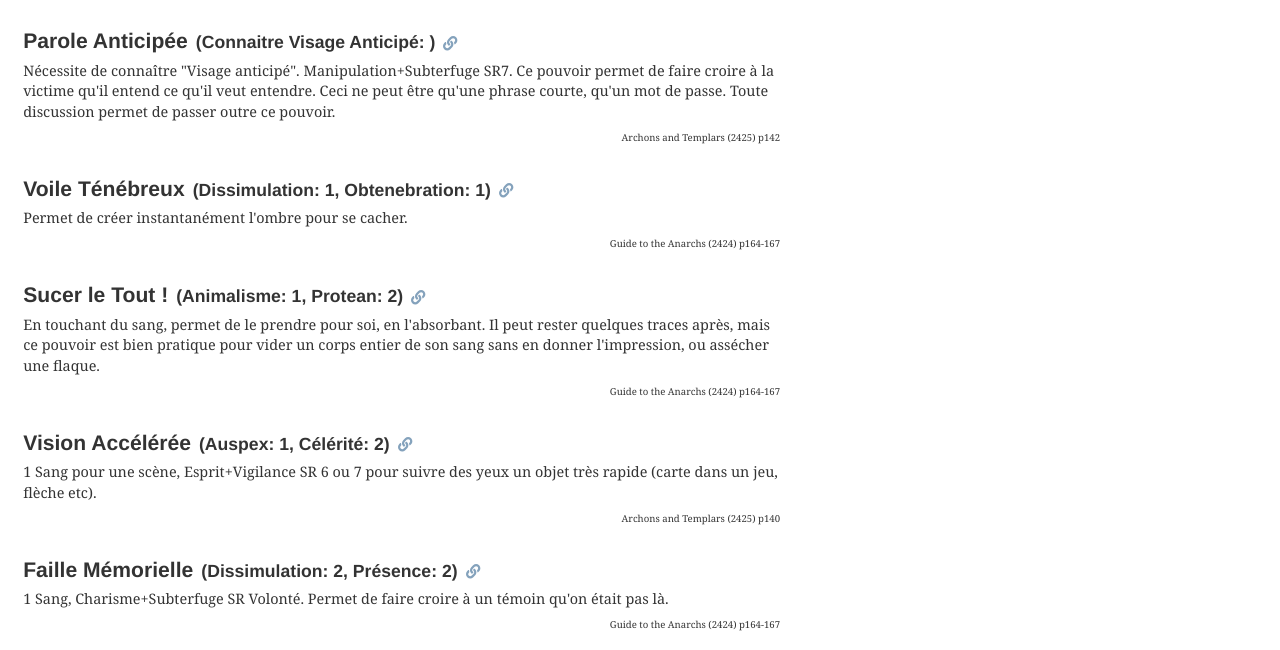
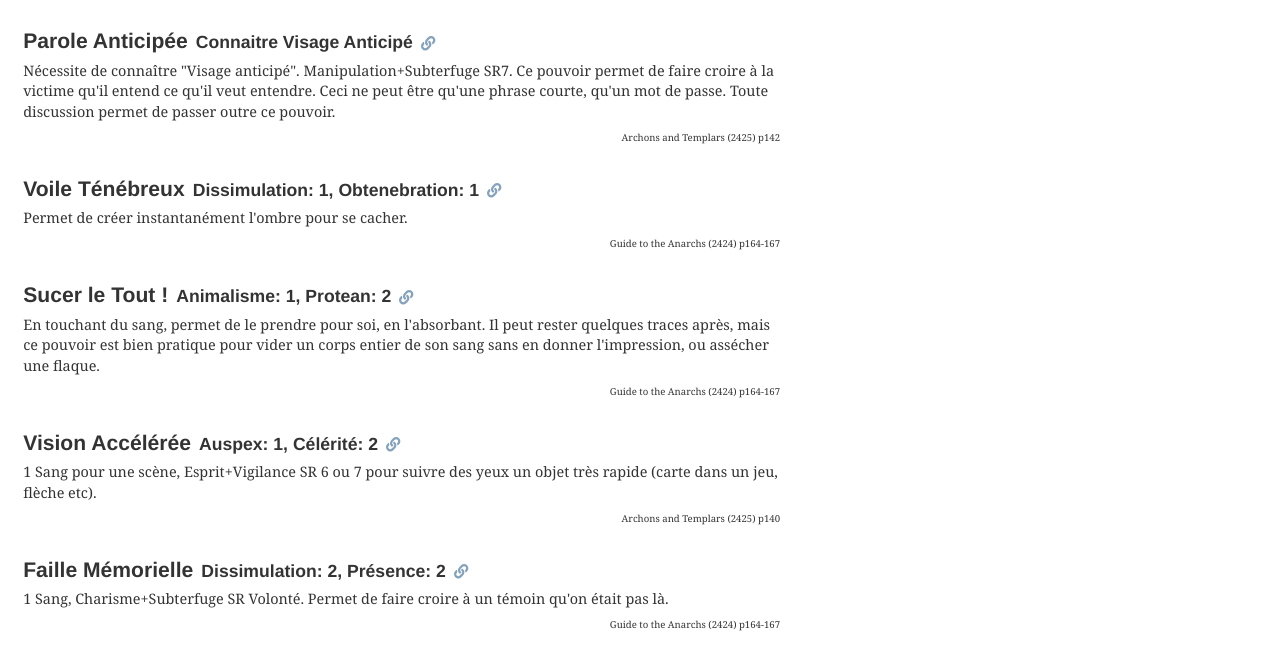
Before and after one commit to zaratan/vampire, a Gatsby site: page /combo in a window 1280 px wide. Shown: the part 150-800 px from the top of the page. Built offline with nearby package versions, Linux system fonts and the light colour scheme; Gatsby itself is replaced by a stand-in of ours; some packages are replaced by stand-ins of ours.

Commit message:
Adding Capado combo disc

```diff
--- a/src/components/ComboPower.jsx
+++ b/src/components/ComboPower.jsx
@@ -28,27 +28,57 @@ const Ou = styled.span`
   }
 `;
 
+const Extra = styled.span`
+  ::before {
+    content: ' et ';
+  }
+`;
+
 const RequirementsDiv = styled.div`
   padding-left: 0.5rem;
   display: inline;
   font-size: 1.1rem;
 `;
-
-const Requirements = ({ requirements }) => (
+const ExtraRequirements = ({ requirements, extraRequirements }) => {
+  if (requirements.length === 0) {
+    return (
+      <span>
+        {extraRequirements.map(extraReq => (
+          <span>{extraReq}</span>
+        ))}
+      </span>
+    );
+  }
+  return (
+    <Extra>
+      {extraRequirements.map(extraReq => (
+        <span>{extraReq}</span>
+      ))}
+    </Extra>
+  );
+};
+const Requirements = ({ requirements, extraRequirements }) => (
   <RequirementsDiv>
-    (
+    <span>
       {requirements
         .sort((a, b) => b.or[0].name - a.or[0].name)
         .map(requirement => (
           <Et>
             {requirement.or.map(req => (
               <Ou>
-              {req.name}: {req.level}
+                {req.name}
+                {req.subname && ` (${req.subname})`}: {req.level}
               </Ou>
             ))}
           </Et>
         ))}
-    )
+    </span>
+    {extraRequirements && (
+      <ExtraRequirements
+        requirements={requirements}
+        extraRequirements={extraRequirements}
+      />
+    )}
   </RequirementsDiv>
 );
 
@@ -59,7 +89,10 @@ const ComboPower = ({ power }) => {
     <Item key={power.name}>
       <Title ref={scrollRef} name={hash}>
         {power.name}
-        <Requirements requirements={power.requirements} />
+        <Requirements
+          requirements={power.requirements}
+          extraRequirements={power.extra_requirements}
+        />
         <a href={`#${hash}`} className="link">
           <LinkIcon icon="link" />
         </a>
--- a/src/data/disciplines_combo.json
+++ b/src/data/disciplines_combo.json
@@ -211,9 +211,8 @@
   },
   {
     "name": "Parole Anticipée",
-    "requirements": [
-      { "or": [{ "name": "Connaitre Visage Anticipé", "level": "" }] }
-    ],
+    "requirements": [],
+    "extra_requirements": ["Connaitre Visage Anticipé"],
     "source": "Archons and Templars (2425) p142",
     "description": [
       "Nécessite de connaître \"Visage anticipé\". Manipulation+Subterfuge SR7. Ce pouvoir permet de faire croire à la victime qu'il entend ce qu'il veut entendre. Ceci ne peut être qu'une phrase courte, qu'un mot de passe. Toute discussion permet de passer outre ce pouvoir."
@@ -759,5 +758,131 @@
       "Charisme+Manipulation SR Standard, démonstration de force (briser une table en chêne etc..). Les succès s'ajoutent à tout jet d'intimidation sur la personne qui a croisé le regard du personnage lors de sa démonstration ou juste après.",
       "Ce pouvoir perd son effet s'il est trop utilisé : 1/2 effet si plus deux fois par mois, 1/4 effet si 3 fois par mois. Au delà, tout le monde devient accoutumé à ces démonstrations, donc il n'y a plus d'effet."
     ]
+  },
+  {
+    "name": "Fontaine d'humeurs malignes",
+    "requirements": [
+      { "or": [{ "name": "Puissance", "level": " 2" }] },
+      {
+        "or": [
+          { "name": "Mortis", "subname": "Voie des 4 humeurs", "level": "3" }
+        ]
+      }
+    ],
+    "source": "Dark Ages: Players Guide to High Clans (20007) p167",
+    "description": [
+      "Pouvoir Lamie. Permet de cracher les humeurs créées par Humeurs Noires. 2 Sang, Dextérité+Sport SR6 pour toucher la cible, distance maximum de Force+Puissance mètres. On peut tenter d'esquiver, mais ce n'est pas un crachat, mais une brumisation. La victime peut résister à l'effet de l'humeur par Vigueur SR8."
+    ]
+  },
+  {
+    "name": "Effigie de la tombe sculptée",
+    "requirements": [
+      { "or": [{ "name": "Force d'Ame", "level": " 2" }] },
+      { "or": [{ "name": "Puissance", "level": "2" }] },
+      {
+        "or": [
+          { "name": "Mortis", "subname": "Pourriture du tombeau", "level": "2" }
+        ]
+      }
+    ],
+    "source": "Dark Ages: Players Guide to High Clans (20007) p165",
+    "description": [
+      "Pouvoir quasi exclusif des Lamies. 1 Volonté, Vigueur+Médecine SR6, permet de donner la dureté d'un cadavre rigide à son corps, mais sans les inconvénients. Chaque succès s'ajoute à la Force ou à la Vigueur (au choix, mais un seul des 2 attributs), dans la limite maximum de la Force d'Ame, ou de la Puissance. Cet effet est cumulable avec les effets d'augmentation d'attributs par le sang."
+    ]
+  },
+  {
+    "name": "Rame de Charon",
+    "requirements": [
+      { "or": [{ "name": "Auspex", "level": " 5" }] },
+      { "or": [{ "name": "Nécromancie ", "level": "5" }] }
+    ],
+    "source": "Dark Ages: Players Guide to High Clans (20007) p165",
+    "description": [
+      "Permet de passer corporellement dans le monde des morts. 1 Sang et 1 Volonté, Perception+Occulte SR9 (-2 sur les lieux imbibés par la mort, le jet est impossible en journée). Le vampire se dissout, et devient un fantôme, avec les objets qu'il porte. Il n'a pas de corde d'argent, a les mêmes statistiques que vivant, et prend des dommages normalement. Il peut interagir physiquement avec les morts, passer au travers des murs solides, ne peut affecter le monde physique, est invisible au monde des esprits (Umbra moyenne), et donc aux personnes utilisant seulement Auspex 5. On peut la ressentir en réussissant Perception+Occulte SR9. Pour repasser dans le monde des vivants, il faut réutiliser ce pouvoir. A noter que le feu ne fait rien au vampire, mais que le soleil le frappe normalement, et qu'il dort le jour."
+    ]
+  },
+  {
+    "name": "Eveiller la malédiction endormie",
+    "requirements": [
+      { "or": [{ "name": "Auspex", "level": " 4" }] },
+      { "or": [{ "name": "Mortis", "level": "5" }] }
+    ],
+    "source": "Dark Ages: Players Guide to High Clans (20007) p164",
+    "description": [
+      "Ce pouvoir est un moyen de punir une goule traîtresse. Le vampire se concentre sur elle, en la voyant, et lance Intelligence+Occulte SR Volonté. Chaque succès corrompt la Vitae dans la goule pour une heure. Elle se sent fiévreuse, et si elle va au soleil, son Sang brûle au soleil, comme pour les vampires. Chaque blessure aggravée correspond à 1 Sang qui brûle, l'effet cesse après consommation du Sang, ou hors du soleil. Résistible avec Force d'Ame."
+    ]
+  },
+  {
+    "name": "Clarté du vide",
+    "requirements": [
+      { "or": [{ "name": "Auspex", "level": " 1" }] },
+      {
+        "or": [
+          { "name": "Mortis", "subname": "Le corps du monstre", "level": "2" }
+        ]
+      }
+    ],
+    "source": "Dark Ages: Players Guide to High Clans (20007) p165",
+    "description": [
+      "Ce pouvoir permet de mettre de côté toute passion, pour ne conserver que la pensée pure. Esprit+Occulte SR7, chaque succès ajoute 1 dé à la prochaine action mentale (maximum = doubler le nombre dés possibles). Toute action sociale se fait à +2SR."
+    ]
+  },
+  {
+    "name": "Sous l'Egide de l'Entropie",
+    "requirements": [
+      { "or": [{ "name": "Force d'Ame", "level": " 3" }] },
+      {
+        "or": [
+          {
+            "name": "Mortis",
+            "subname": "Pourriture de la tombe",
+            "level": "1"
+          }
+        ]
+      }
+    ],
+    "source": "Dark Ages: Players Guide to High Clans (20007) p163",
+    "description": [
+      "Une aura de pourrissement renforce le corps du vampire : une fois le pouvoir activé après qu'il ait été touché (sur Esprit+Artisanat SR6, impossible de déclencher le pouvoir si on a été pris par surprise), l'arme pourrit en un tour, sauf si elle est magique. Ceci n'affecte pas les coups portés à mains nues."
+    ]
+  },
+  {
+    "name": "Maladie D&eacute;voil&eacute;e",
+    "requirements": [
+      { "or": [{ "name": "Auspex", "level": " 2" }] },
+      { "or": [{ "name": "Fortitude", "level": " 7" }] }
+    ],
+    "source": "Clanbook: Cappadocian (2805) p41",
+    "description": [
+      "Perception+Médecine (ou Herbalisme) SR 8, permet de diagnostiquer une maladie (si le vampire la connaît). Vig+Medecine SR 5 à 9, suivant la maladie, permet de guérir la maladie."
+    ]
+  },
+  {
+    "name": "Constitution Merveilleuse",
+    "requirements": [
+      { "or": [{ "name": "Mortis", "level": " 2" }] },
+      { "or": [{ "name": "Fortitude", "level": " 8" }] }
+    ],
+    "source": "Clanbook: Cappadocian (2805) p41",
+    "description": [
+      "Tout point de sang restant, 4 Volonté + 1 Volonté/membre coupé (y compris la tête) : le vampire reconstitue son corps, et revient de la mort finale (il lui reste encore 5 niveaux de blessure à guérir).",
+      "S'il n'a pas assez de Volonté, il meurt. Sinon, il perd un point de volonté permanente, réduit tout ses Attributs de 1, et abaisse son niveau maximal d'attributs de 1."
+    ]
+  },
+  {
+    "name": "Créer un zombie",
+    "requirements": [
+      { "or": [{ "name": "Mortis", "level": "2" }] },
+      { "or": [{ "name": "Nécromancie", "level": "2" }] },
+      { "or": [{ "name": "Thaumaturgie", "level": "2" }] }
+    ],
+    "extra_requirements": [
+      "La somme des niveaux des 3 disciplines doit faire au moins 8"
+    ],
+    "source": "Clanbook: Cappadocian (2805) p37",
+    "description": [
+      "Ce rituel est appris par les Cappadocéens ne pouvant posséder Mortis à 6. Il permet de créer un perle de Sang, qui demande 8 heures de rituel et 3 Sang.",
+      "Intelligence+Occulte, le SR est déterminé par le cappadocéen : c'est le nombre d'heure pendant lequel le zombie sera actif. La perle peut être conservée, avant d'être insérée dans la bouche d'un corps. A la fin du délai, le corps tombe en poussière."
+    ]
   }
 ]
--- a/src/templates/ComboDisciplines.jsx
+++ b/src/templates/ComboDisciplines.jsx
@@ -53,9 +53,11 @@ export const query = graphql`
           requirements {
             or {
               name
+              subname
               level
             }
           }
+          extra_requirements
           name
           source
           description
```
Also changed, not shown: src/pages/combo.jsx (+11 -9 lines). Lines whose indentation alone changed are shown as unchanged.
